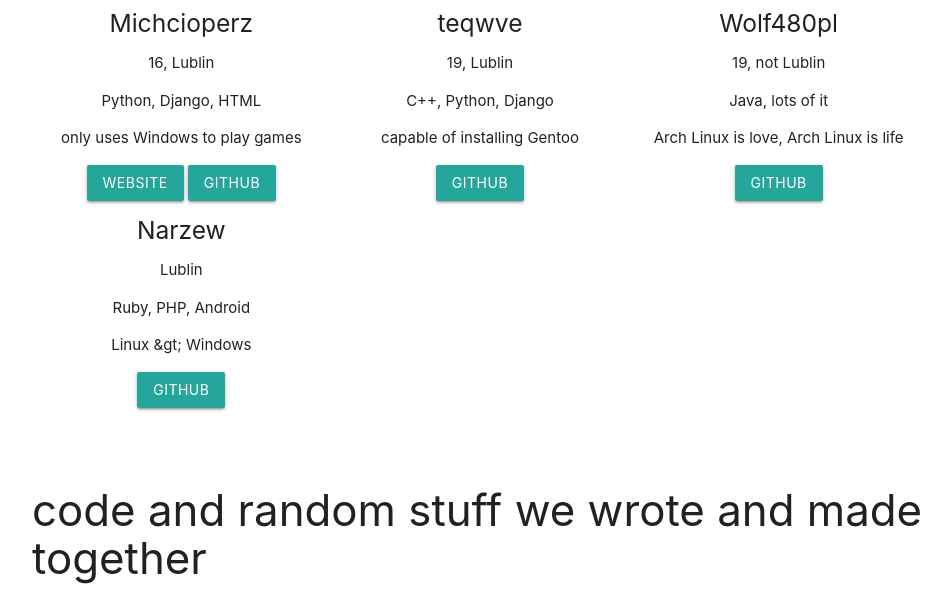
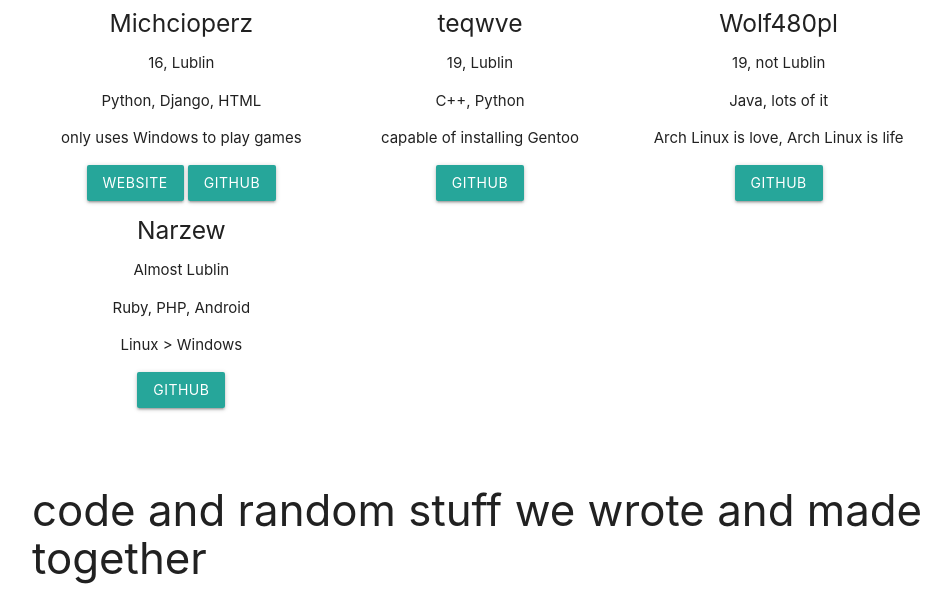
Before and after one commit to michcioperz/ngplcf.github.io, a plain HTML site: page index.html in a window 1280 px wide. Shown: the part 477-1075 px from the top of the page, without its empty margins (160-1111 px from the left). Drawn offline with nearby package versions, Linux system fonts and the light colour scheme.

Commit message:
fix stuff

```diff
--- a/index.html
+++ b/index.html
@@ -30,7 +30,7 @@
           <div class="col s12 m4 center">
             <h5>teqwve</h5>
             <p>19, Lublin</p>
-            <p>C++, Python, Django</p>
+            <p>C++, Python</p>
             <p>capable of installing Gentoo</p>
             <a class="btn waves-effect" href="//github.com/teqwve">GitHub</a>
           </div>
@@ -43,9 +43,9 @@
           </div>
           <div class="col s12 m4 center">
             <h5>Narzew</h5>
-            <p>Lublin</p>
+            <p>Almost Lublin</p>
             <p>Ruby, PHP, Android</p>
-            <p>Linux &amp;gt; Windows</p>
+            <p>Linux &gt; Windows</p>
             <a class="btn waves-effect" href="//github.com/Wolf480pl">GitHub</a>
           </div>
         </div>
```
